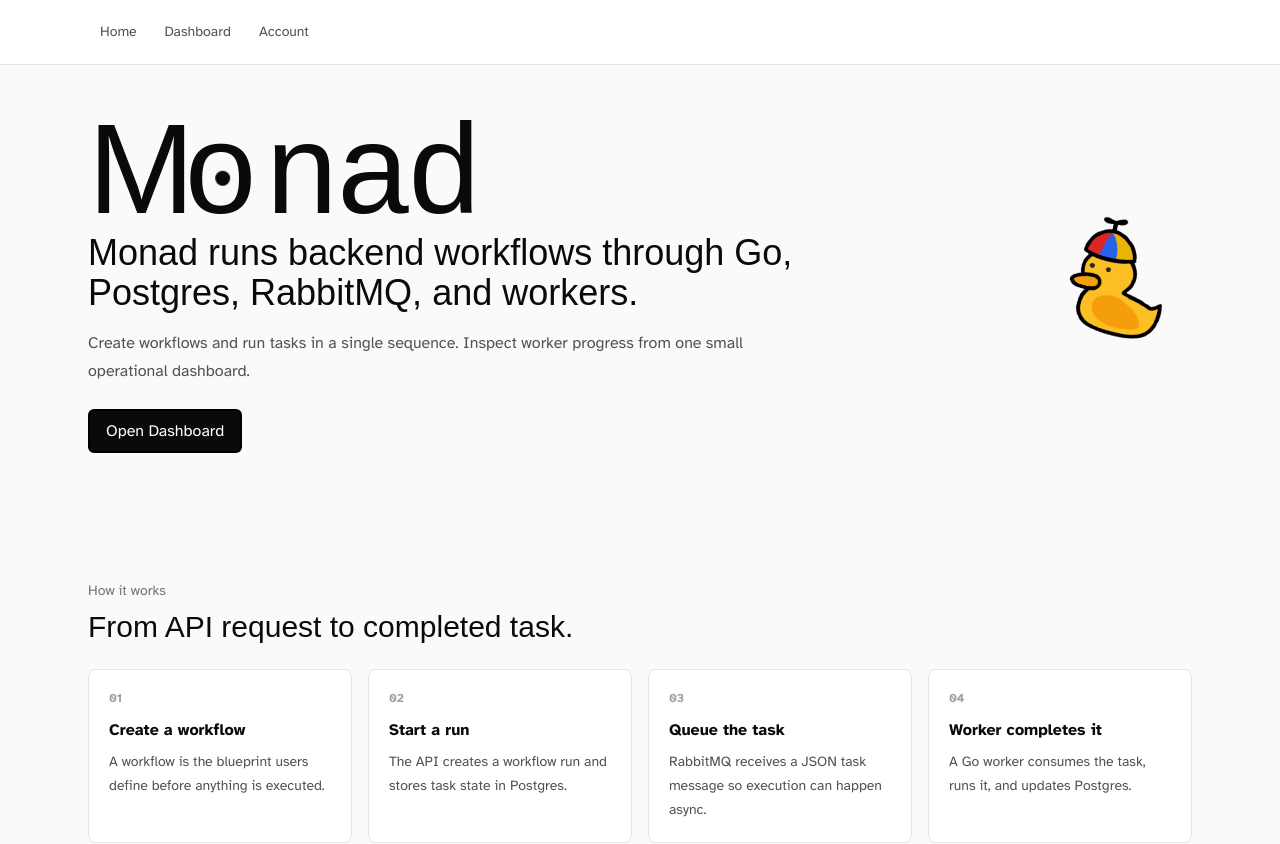
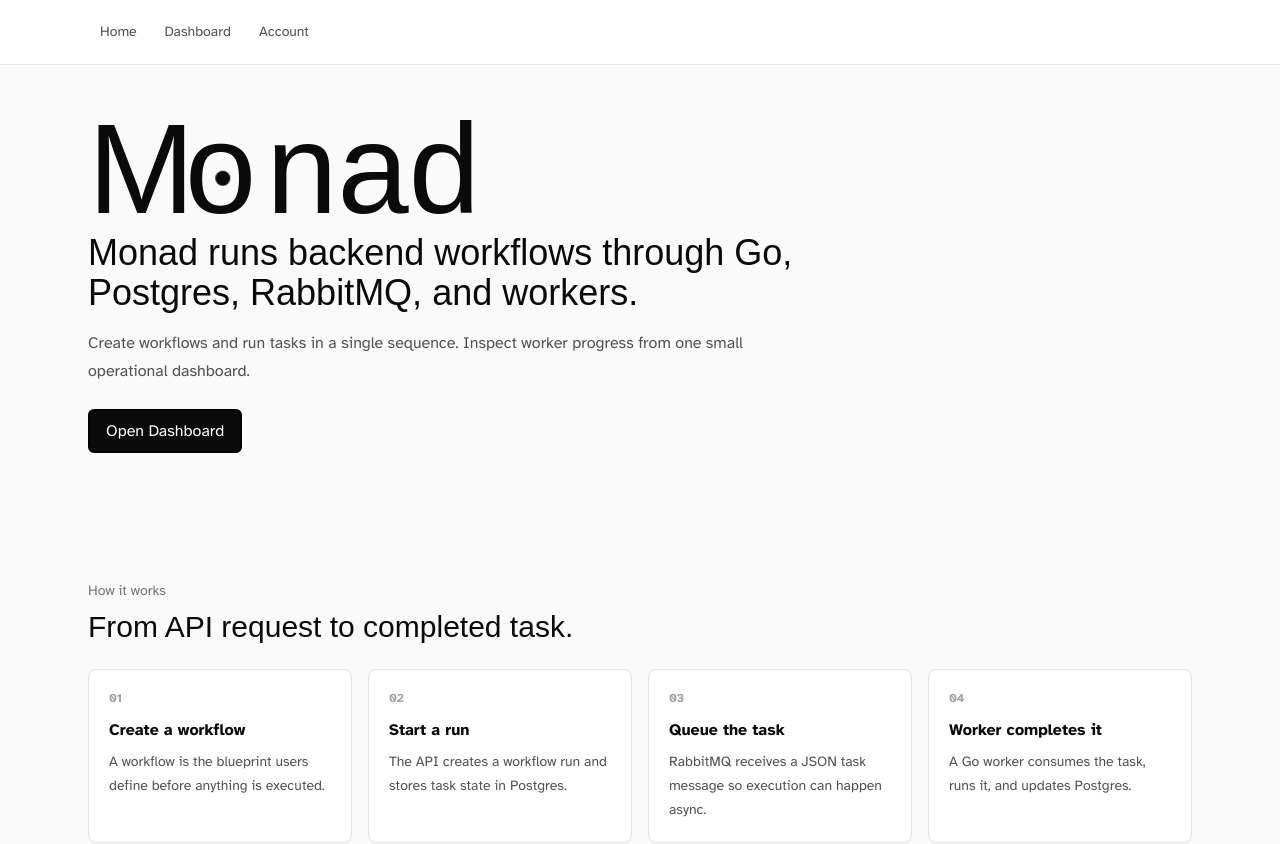
Before and after one commit to Elias-Larsson/Monad, a Next.js app in the folder monad/: page / in a window 1280 px wide. Shown: the top 844 px of the page. Built offline with nearby package versions, Linux system fonts and the light colour scheme; a web font is replaced by a local one.

Commit message:
duck enter animation

```diff
--- a/monad/app/duck.module.css
+++ b/monad/app/duck.module.css
@@ -1,5 +1,8 @@
 .duckWrap {
     width: 144px;
+    opacity: 0;
+    transform: translateX(36px);
+    animation: duck-enter 0.7s ease-out 3s forwards;
 }
 
 .duckWrap:hover .duck {
@@ -12,3 +15,16 @@
     transform: translateY(0) rotateY(0deg) rotate(15deg);
     transition: transform 2s ease-in-out;
 }
+
+@keyframes duck-enter {
+    to {
+        opacity: 1;
+        transform: translateX(0);
+    }
+}
+
+@media (max-width: 1023px) {
+    .duckWrap {
+        display: none;
+    }
+}
--- a/monad/app/page.tsx
+++ b/monad/app/page.tsx
@@ -130,15 +130,6 @@ export default function Home() {
             ))}
           </div>
         </section>
-        <div className="flex w-full flex-row justify-center">
-          <Image
-            src="/duck.png"
-            alt="duck"
-            width={156}
-            height={156}
-            className="block lg:hidden p-4"
-          />
-        </div>
       </section>
     </main>
   );
```
